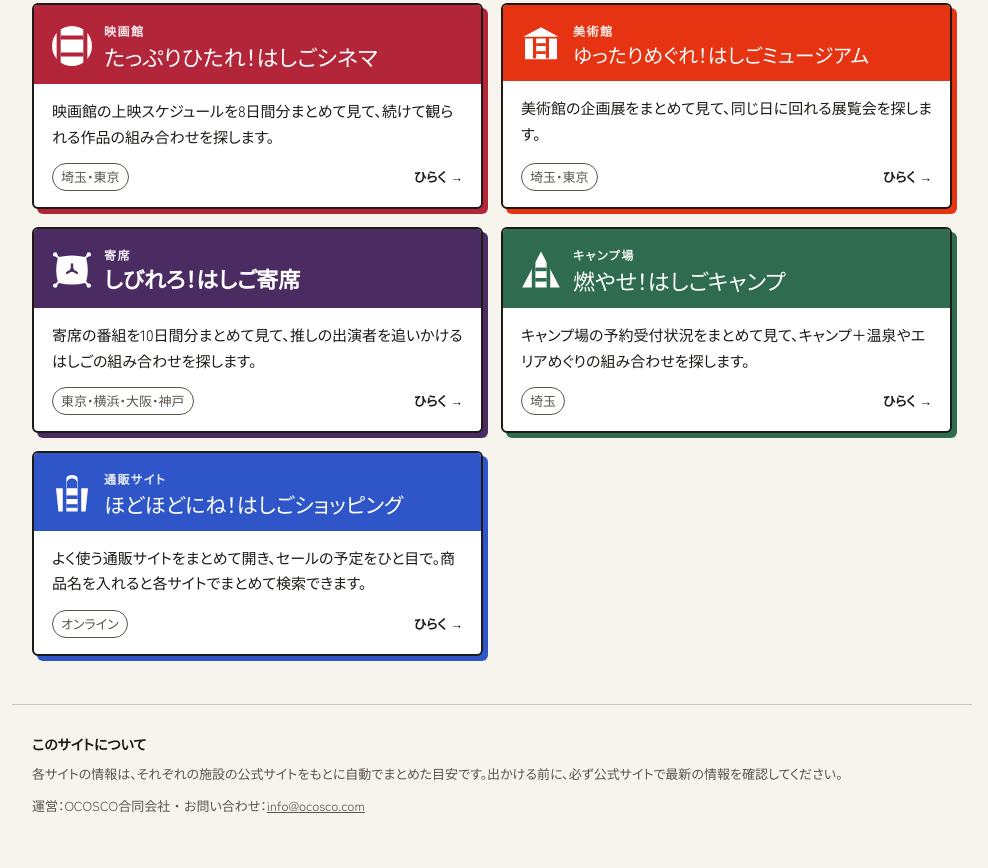
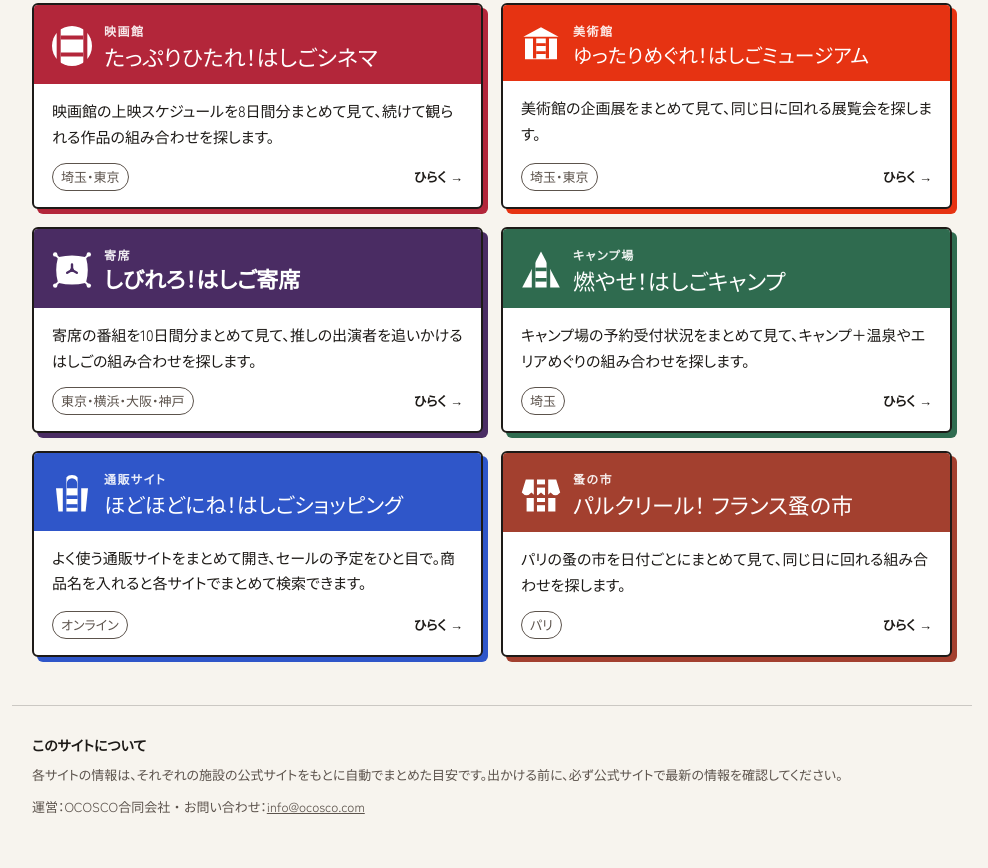
Before and after one commit to kuwabaratakumi/hashigo-map, a plain HTML site: page public/index.html in a window 1280 px wide. Shown: the part 310-1178 px from the top of the page, without its empty margins (148-1136 px from the left). Drawn offline with Linux system fonts and the light colour scheme; a web font is replaced by a local one.

Commit message:
Add new card for French flea market eventAdd puces card to portal

```diff
--- a/public/index.html
+++ b/public/index.html
@@ -148,6 +148,18 @@ a { color: inherit; }
         </span>
       </a>
     </li>
+    <li>
+      <a class="card" style="--accent:#a3402f" href="https://puces.hashigo-map.com/">
+        <span class="card__head">
+          <svg class="card__icon" viewBox="0 0 100 100" aria-hidden="true"><defs><mask id="mPuces"><rect width="100" height="100" fill="#fff"/><g fill="#000"><rect x="32" y="0" width="8" height="100"/><rect x="60" y="0" width="8" height="100"/><rect x="40" y="26" width="20" height="8"/><rect x="40" y="70" width="20" height="8"/></g></mask></defs><path d="M12 14 H88 L98 46 Q86 60 74 46 Q62 60 50 46 Q38 60 26 46 Q14 60 2 46 Z M14 60 H86 V94 H14 Z" fill="#fff" mask="url(#mPuces)"/></svg>
+          <span><span class="card__kind">蚤の市</span><span class="card__name" style="--len:15">パルクリール！ フランス蚤の市</span></span>
+        </span>
+        <span class="card__body">
+          <p class="card__desc">パリの蚤の市を日付ごとにまとめて見て、同じ日に回れる組み合わせを探します。</p>
+          <span class="card__meta"><span class="card__area">パリ</span><span class="card__go">ひらく</span></span>
+        </span>
+      </a>
+    </li>
   </ul>
 
   <section class="about wrap">
```
